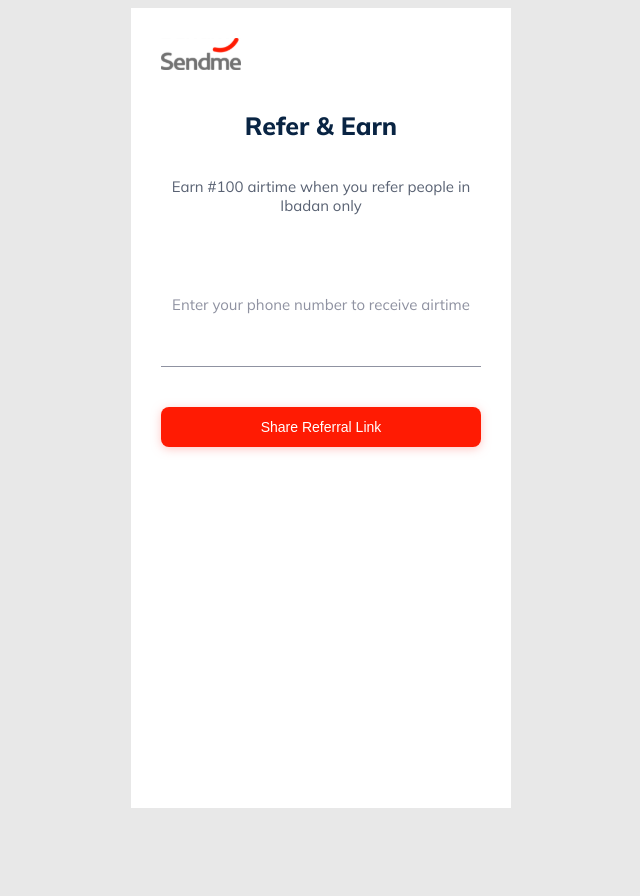
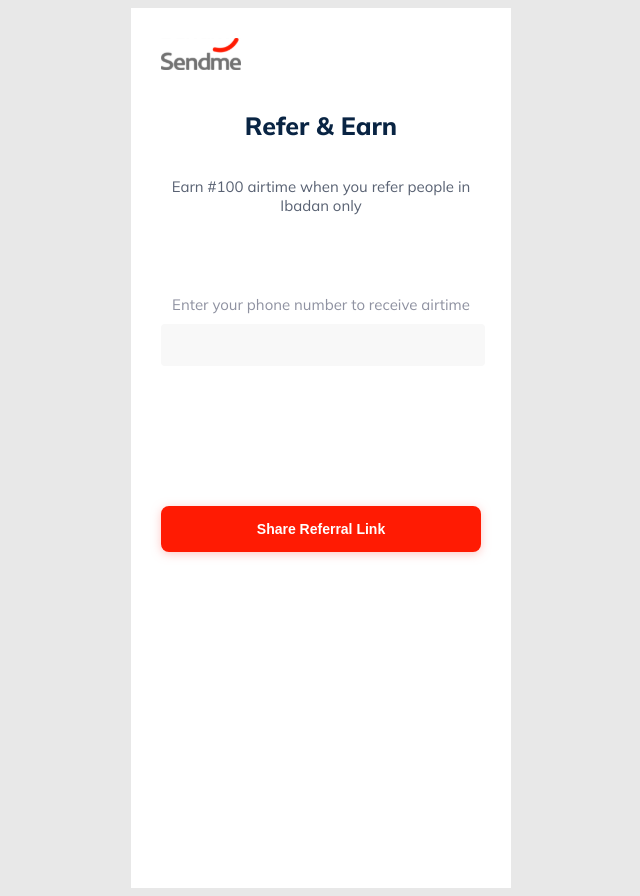
Before and after one commit to iamAbayomi/ref-web, a Next.js app: page / in a window 1280 px wide. Shown: the whole page, without its empty margins (319-959 px from the left). Before the commit the page ends 816 px from the top, so only its background shows below. Built offline with nearby package versions, Linux system fonts and the light colour scheme.

Commit message:
style: changed input field

```diff
--- a/assets/css/App.css
+++ b/assets/css/App.css
@@ -9,10 +9,12 @@ p{
 input {
     background: transparent;
     width: 100%;
-    padding: 0px 0px 25px;
+    height: 40px;
+    /* padding: 0px 0px 25px; */
     font-size: 14px;
     border: none;
-    border-bottom: 1px solid #8F92A1;
+    background: #F8F8F8;
+    border-radius: 4px;
 }
 
 .main{
@@ -20,7 +22,7 @@ input {
     margin: auto;
     padding: 15px 30px 20px;
     background-color: white;
-    height: 100vh;
+    height: 110vh;
     box-sizing: border-box;
 }
 
@@ -68,18 +70,23 @@ input {
 }
 
 
+.input-field{
+    margin: 10px 0px;
+}
+
 
 .red-button{
     /* primary color */
     background: #FF1B03;
     max-width: 320px;
     width: 100%;
-    height: 40px;
+    height: 46px;
+    font-weight: 600;
     /* btn */
     box-shadow: 0px 2px 10px rgba(255, 145, 139, 0.5);
     border-radius: 8px;
     border: 0px;
-    margin: 40px auto;
+    margin: 140px auto 60px;
     color: white;
     font-size: 14px;
 }
```
